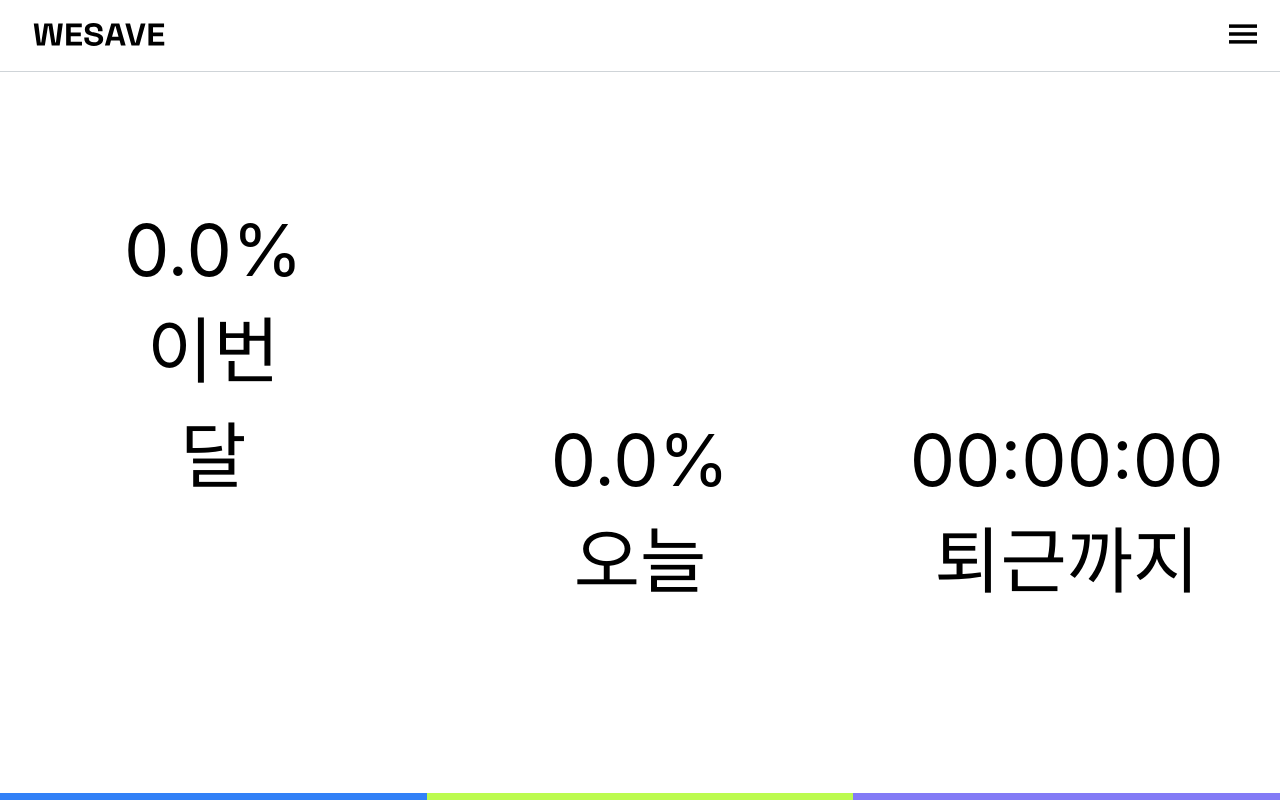
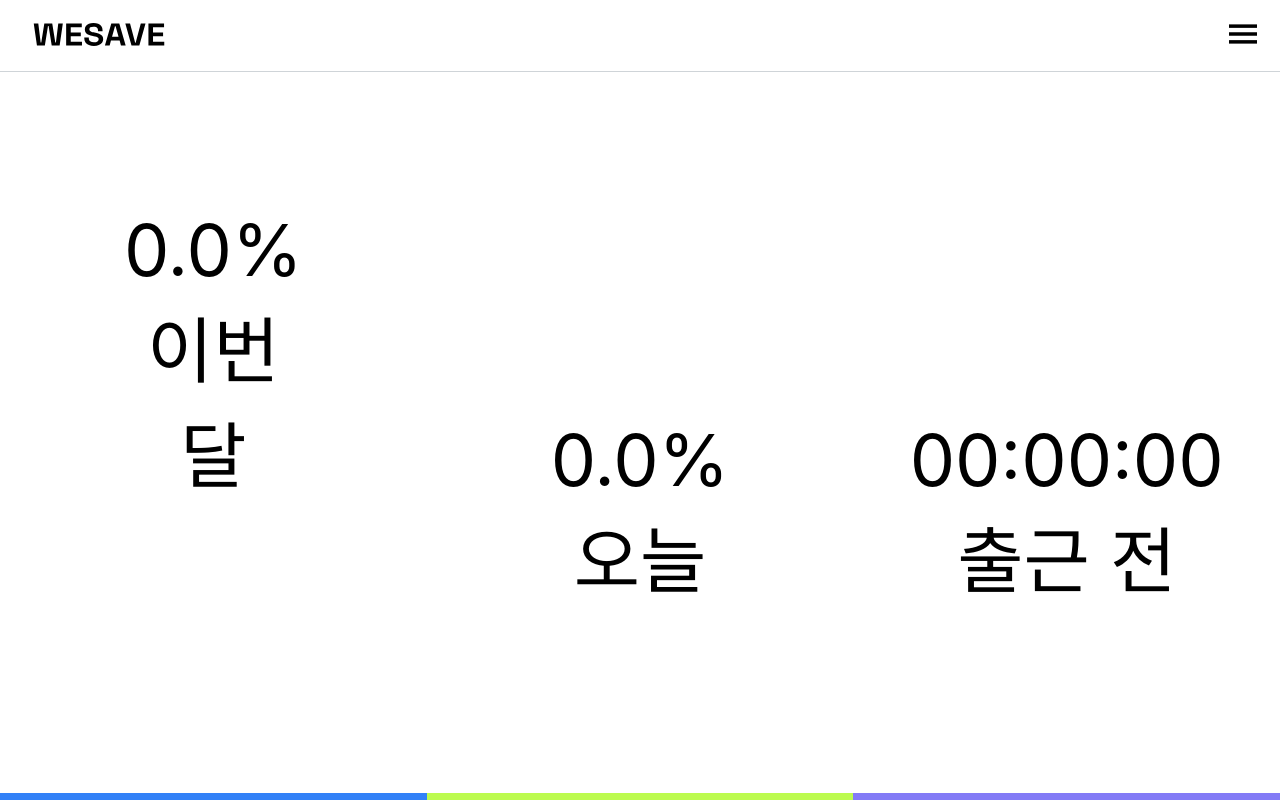
Before and after one commit to DDD-6/warren-burffett-web, a Next.js app: page /timer in a window 1280 px wide. Built offline with nearby package versions, Linux system fonts and the light colour scheme; no server answers; a web font is replaced by a local one.

Commit message:
일하는 요일이 아닐경우 타이머 동작막는 기능 추가

```diff
--- a/components/range-bar/index.tsx
+++ b/components/range-bar/index.tsx
@@ -2,12 +2,14 @@ import { ReactNode, CSSProperties } from 'react';
 import classnames from 'classnames';
 
 interface RangeBarProps {
-  content: ReactNode;
+  contents: ReactNode;
   type: 'today' | 'month' | 'off-work';
   style?: CSSProperties;
+  onMouseOver?: () => void;
+  onMouseOut?: () => void;
 }
 
-export default function RangeBar({ content, type, style }: RangeBarProps) {
+export default function RangeBar({ contents, type, style, onMouseOut, onMouseOver }: RangeBarProps) {
   return (
     <div
       style={{ display: 'flex', alignItems: 'center', flexDirection: 'column', justifyContent: 'center', ...style }}
@@ -16,8 +18,10 @@ export default function RangeBar({ content, type, style }: RangeBarProps) {
         { 'bg-secondary-green': type === 'today' },
         { 'bg-primary-purple': type === 'off-work' },
       )}
+      onMouseOut={onMouseOut}
+      onMouseOver={onMouseOver}
     >
-      <div style={{ textAlign: 'center', transform: 'translate(0%, -85%)' }}>{content}</div>
+      <div style={{ textAlign: 'center', transform: 'translate(0%, -85%)' }}>{contents}</div>
     </div>
   );
 }
--- a/hooks/income/index.ts
+++ b/hooks/income/index.ts
@@ -259,7 +259,7 @@ const calcCurrentSalary = () => {
     return { currentSalary: 0, percentage: 0 };
   }
   const percentage = convertPassedDayToPercentage();
-  const result = (salary.income + (salary?.additional || 0)) * percentage;
+  const result = (salary.income + (salary?.additional || 0)) * (percentage / 100);
 
   return { currentSalary: result, percentage };
 };
@@ -271,21 +271,26 @@ const calcCurrentWages = () => {
     return { currentWage: 0, percentage: 0 };
   }
 
+  const current = new Date();
+
+  if (!salary.workday.includes(current.getDay())) {
+    return { currentWage: 0, percentage: 0 };
+  }
+
   const percentage = convertPassedTimeToPercentage();
-
-  const result = salary.income * percentage;
+  const result = salary.income * (percentage / 100);
 
   return { currentWage: result, percentage };
 };
 
 export const useMonthWages = () => {
   return useQuery('month-wage', () => calcCurrentSalary(), {
-    refetchInterval: 3600,
+    refetchInterval: 60000,
   });
 };
 
 export const useDayWages = () => {
   return useQuery('day-wage', () => calcCurrentWages(), {
-    refetchInterval: 3600,
+    refetchInterval: 60000,
   });
 };
--- a/hooks/timer/index.ts
+++ b/hooks/timer/index.ts
@@ -8,6 +8,11 @@ import { getLocalStorageItem } from 'common/utils';
 const calcOffWorkTime = () => {
   const salary = <SalaryType>getLocalStorageItem('salary');
   if (!salary) {
+    return { passedTimeToPercentage: 0, remainingTime: { hours: 0, minutes: 0, seconds: 0 } };
+  }
+
+  const current = new Date();
+  if (!salary.workday.includes(current.getDay())) {
     return { passedTimeToPercentage: 0, remainingTime: { hours: 0, minutes: 0, seconds: 0 } };
   }
 
--- a/pages/timer/index.tsx
+++ b/pages/timer/index.tsx
@@ -1,57 +1,90 @@
-import { P3 } from '@components/paragraph';
-import RangeBar from '@components/range-bar';
+import { useState, useCallback } from 'react';
+
+import { P3 } from 'components/paragraph';
+import RangeBar from 'components/range-bar';
 import { useDayWages, useMonthWages } from 'hooks/income';
 import { useTimer } from 'hooks/timer';
+import { stringToMoney } from 'common/utils';
 
 export default function Timer() {
+  const [hover, setHover] = useState({
+    month: false,
+    day: false,
+  });
   const { data } = useTimer();
   const { data: dayWage } = useDayWages();
   const { data: monthWage } = useMonthWages();
 
-  const monthPercent = () => (
+  const monthPercent = useCallback(
+    () => (
       <>
-      <P3>{monthWage?.percentage.toFixed(1)}%</P3>
+        <P3>
+          {hover.month
+            ? stringToMoney(monthWage?.currentSalary.toFixed(0) || '0')
+            : `${monthWage?.percentage.toFixed(1)}%`}
+        </P3>
         <P3 style={{ visibility: monthWage?.percentage !== 100 ? 'visible' : 'hidden' }}>이번 달</P3>
       </>
+    ),
+    [monthWage, hover.month],
   );
 
-  const monthContent = () => (
+  const monthContent = useCallback(
+    () => (
       <>
         <P3>이번 달도</P3>
         <P3>잘 버티셨어요</P3>
       </>
+    ),
+    [],
   );
 
-  const dayPercent = () => (
+  const dayPercent = useCallback(
+    () => (
       <>
-      <P3>{dayWage?.percentage.toFixed(1)}%</P3>
+        <P3>
+          {hover.day ? stringToMoney(dayWage?.currentWage.toFixed(0) || '0') : `${dayWage?.percentage.toFixed(1)}%`}
+        </P3>
         <P3 style={{ visibility: dayWage?.percentage !== 100 ? 'visible' : 'hidden' }}>오늘</P3>
       </>
+    ),
+    [dayWage, hover.day],
   );
 
-  const dayContent = () => (
+  const dayContent = useCallback(
+    () => (
       <>
         <P3>오늘도</P3>
         <P3>수고 했어요</P3>
       </>
+    ),
+    [],
   );
 
-  const timerContent = () => (
+  const timerContent = useCallback(
+    () => (
       <>
         <P3>WOW</P3>
         <P3>퇴근하세요</P3>{' '}
       </>
+    ),
+    [],
   );
 
-  const timer = () => (
+  const timer = useCallback(
+    () => (
       <>
         <P3>
           {data?.remainingTime.hours?.toString().padStart(2, '0') || '00'}:
           {data?.remainingTime.minutes?.toString().padStart(2, '0') || '00'}:
           {data?.remainingTime.seconds?.toString().padStart(2, '0') || '00'}
         </P3>
-      <P3 style={{ visibility: data?.passedTimeToPercentage !== 100 ? 'visible' : 'hidden' }}>퇴근까지</P3>
+        <P3 style={{ visibility: data?.passedTimeToPercentage !== 100 ? 'visible' : 'hidden' }}>
+          {data?.passedTimeToPercentage === 0 ? '출근 전' : '퇴근까지'}
+        </P3>
       </>
+    ),
+    [data],
   );
   return (
     <div style={{ display: 'flex', height: '100%' }}>
@@ -67,10 +100,14 @@ export default function Timer() {
       >
         <RangeBar
           type="month"
-          content={monthWage?.percentage === 100 && monthContent()}
+          contents={monthWage?.percentage === 100 && monthContent()}
           style={{ height: `${monthWage?.percentage || 1}%` }}
         />
-        <div style={{ textAlign: 'center', position: 'absolute', left: '50%', transform: 'translate(-50%, -100%)' }}>
+        <div
+          onMouseOver={() => setHover(origin => ({ ...origin, month: true }))}
+          onMouseOut={() => setHover(origin => ({ ...origin, month: false }))}
+          style={{ textAlign: 'center', position: 'absolute', left: '50%', transform: 'translate(-50%, -100%)' }}
+        >
           {monthPercent()}
         </div>
       </div>
@@ -86,10 +123,14 @@ export default function Timer() {
       >
         <RangeBar
           type="today"
-          content={dayWage?.percentage === 100 && dayContent()}
+          contents={dayWage?.percentage === 100 && dayContent()}
           style={{ height: `${dayWage?.percentage || 1}%` }}
         />
-        <div style={{ textAlign: 'center', position: 'absolute', left: '50%', transform: 'translate(-50%, -100%)' }}>
+        <div
+          onMouseOver={() => setHover(origin => ({ ...origin, day: true }))}
+          onMouseOut={() => setHover(origin => ({ ...origin, day: false }))}
+          style={{ textAlign: 'center', position: 'absolute', left: '50%', transform: 'translate(-50%, -100%)' }}
+        >
           {dayPercent()}
         </div>
       </div>
@@ -105,7 +146,7 @@ export default function Timer() {
       >
         <RangeBar
           type="off-work"
-          content={data?.passedTimeToPercentage === 100 && timerContent()}
+          contents={data?.passedTimeToPercentage === 100 && timerContent()}
           style={{ height: `${data?.passedTimeToPercentage || 1}%` }}
         />
         <div style={{ textAlign: 'center', position: 'absolute', left: '50%', transform: 'translate(-50%, -100%)' }}>
```
Lines whose indentation alone changed are shown as unchanged.
